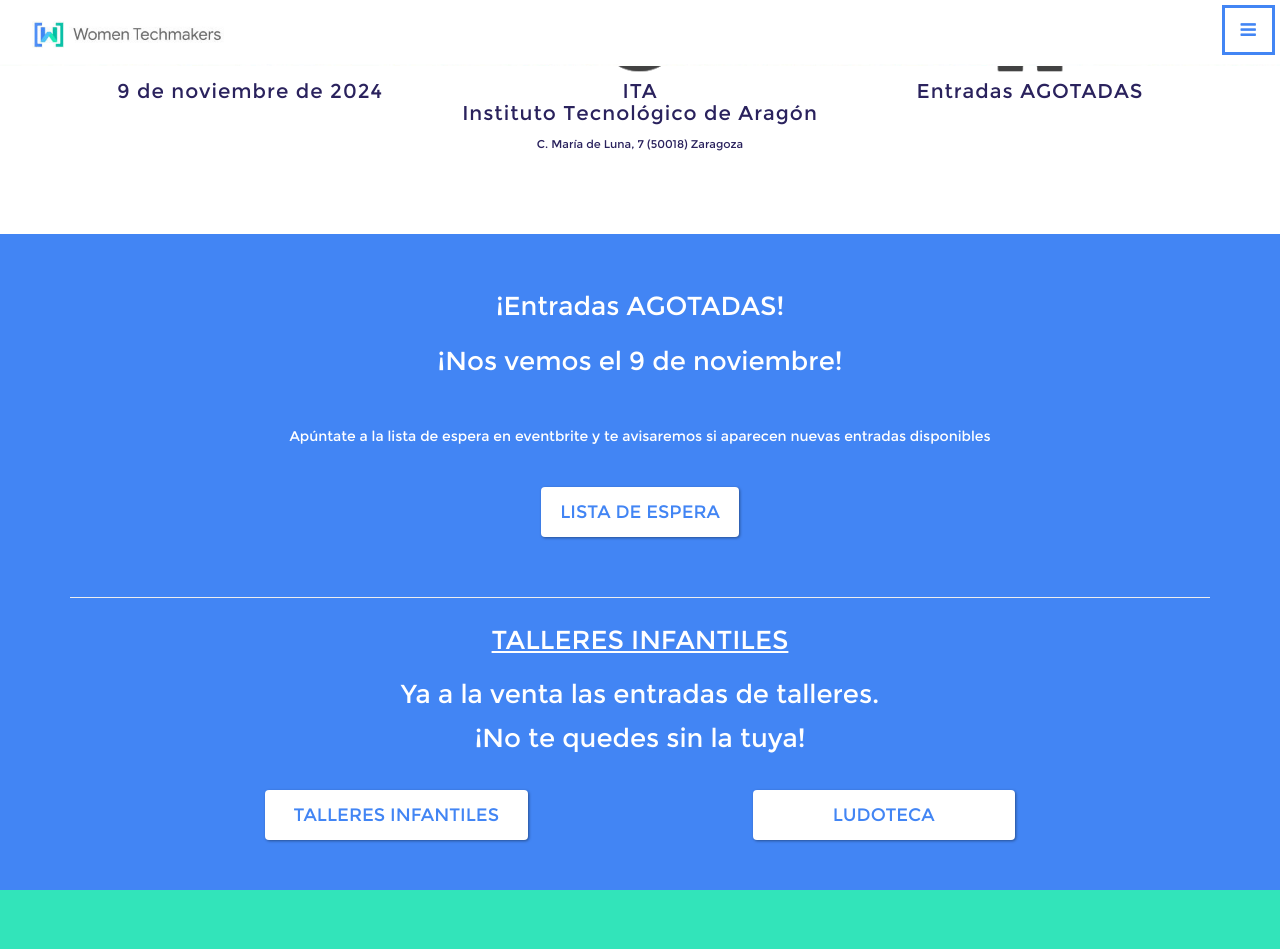
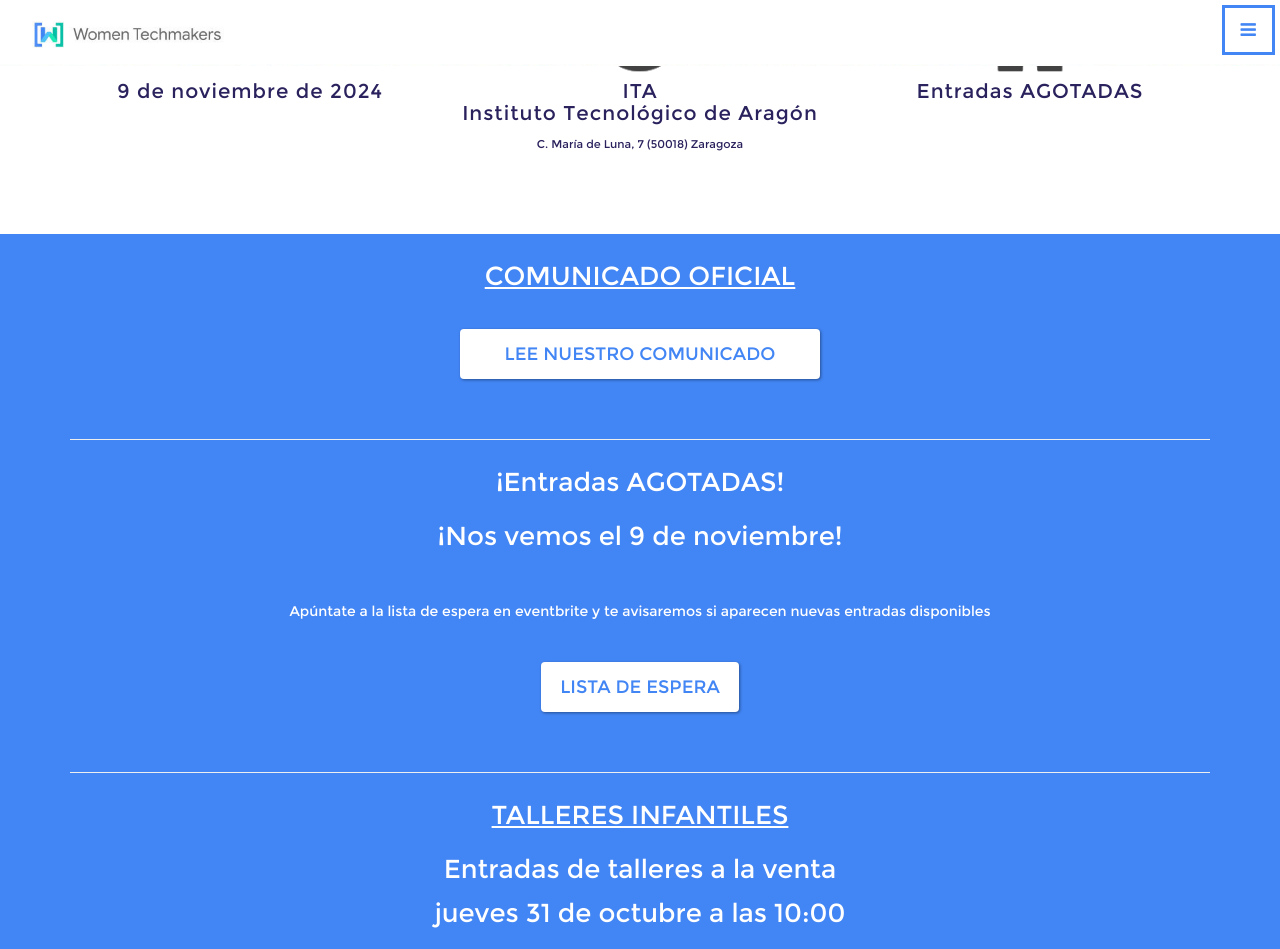
Before and after one commit to MulleresTechZgz/wtmz24, a Jekyll site: the page built from index.html, in a window 1280 px wide and 1400 px high, scrolled down 427 px. Shown: the top 949 px of the window. Built offline with Jekyll 4.4.1, drawn with Linux system fonts in a browser that asks for light colours; some of the changed text lies outside the part shown.

Commit message:
Statement

```diff
--- /dev/null
+++ b/_includes/statement.html
@@ -0,0 +1,28 @@
+<section id="tickets" style="background-image: url('img/portada/portada_color_liso.png'); background-size: 100% 550px; max-width: 100%; background-repeat: no-repeat; height: auto; padding-top: 20px; padding-bottom: 20px; color: #ffffff !important; font-size: 26px !important; font-weight: bold !important; ">
+  <div class="container">
+    <div class="row">
+      <div class="col-lg-12 text-center">
+
+        <p class="lead_big" style="text-decoration: underline;">COMUNICADO OFICIAL</p>
+
+        <div id="texto_entradas_proximamente_talleres" style="display: block;">
+          <!-- Antes del dia de venta de entradas primera tanda -->
+          <p class="lead_big">Entradas de talleres a la venta <br/>jueves 31 de octubre a las 10:00<br/></p>
+          <p class="lead_big" style="margin-bottom: 0px !important;">¡No te quedes sin la tuya!</p>
+        </div>
+
+
+        <div class="row">
+          <div class="col-lg-4 col-lg-offset-4 col-sm-12">
+            <a href="pdf/Comunicado_oficial_DANA.pdf" target="_blank" class="btn btn-dark btn-primary_white btn-lg" style="width: 100%;">
+              Lee nuestro comunicado
+            </a>
+          </div>
+        </div>
+
+    </div>
+    <!-- /.row -->
+  </div>
+
+  <!-- /.container -->
+</section>
--- a/_includes/tickets.html
+++ b/_includes/tickets.html
@@ -1,7 +1,9 @@
-<section id="tickets" style="background-color: #4285f4; background-size: 100% 550px; max-width: 100%; background-repeat: no-repeat; height: auto; padding-top: 50px; padding-bottom: 20px; color: #ffffff !important; font-size: 26px !important; font-weight: bold !important; ">
+<section id="tickets" style="background-color: #4285f4; background-size: 100% 550px; max-width: 100%; background-repeat: no-repeat; height: auto; padding-top: 20px; padding-bottom: 20px; color: #ffffff !important; font-size: 26px !important; font-weight: bold !important; ">
   <div class="container">
     <div class="row">
       <div class="col-lg-12 text-center">
+
+        <hr/>
 
         <p id="entradas_agotadas" hidden>{{ site.sold_out_tickets }}</p>
         <p id="entradas_agotadas_primera" hidden>{{ site.sold_out_tickets_first }}</p>
--- a/_layouts/front.html
+++ b/_layouts/front.html
@@ -11,6 +11,8 @@
   {% include header.html %}
   <!-- Detalles -->
   {% include details.html %}
+  <!-- Comunicado -->
+  {% include statement.html %}
   <!-- Entradas -->
   {% include tickets.html %}
   <!-- Entradas talleres-->
```
